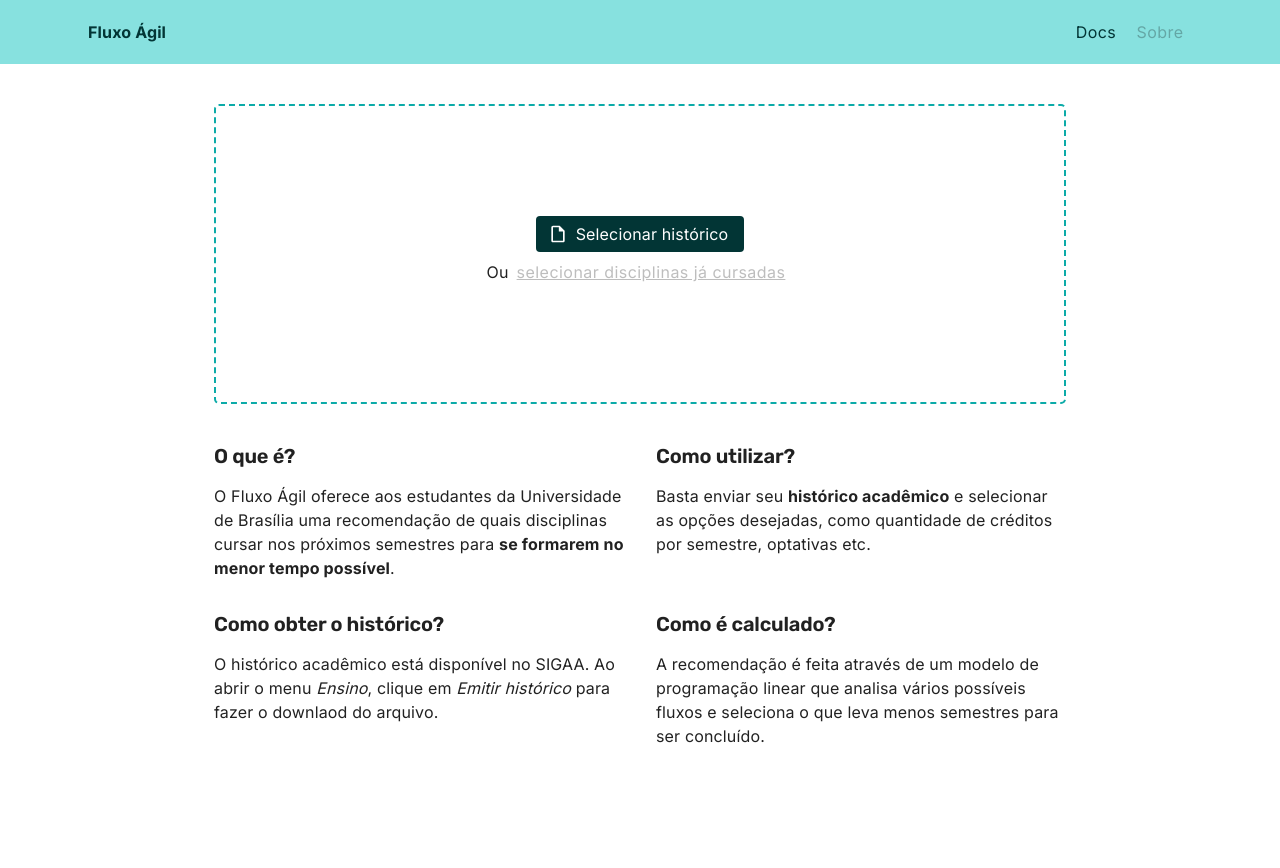
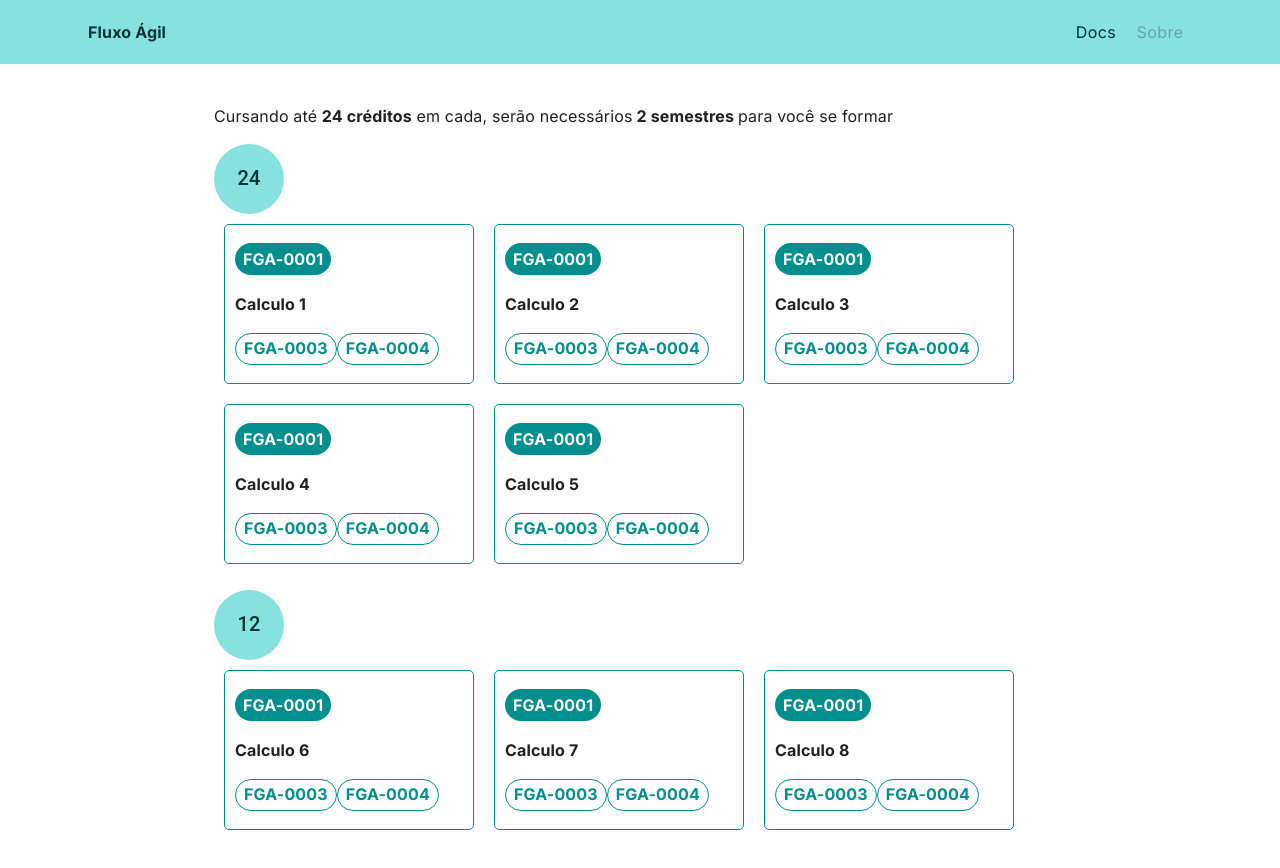
Before and after one commit to UnBArqDsw2022-1/2022.1_G4_FluxoAgil-client, a React (Vite) app: page / in a window 1280 px wide. Shown: the top 868 px of the page. Before the commit the page ends 828 px from the top, so only its background shows below. Built offline with nearby package versions, Linux system fonts and the light colour scheme.

Commit message:
feat: adiciona componente de recomendacao
Co-authored-by: AnaCarolinaRodriguesLeite <anacarolinarodrigues480@gmail.com>
Co-authored-by: AmandaNbr <amandapnobre@gmail.com>

```diff
--- /dev/null
+++ b/src/components/Recommendation.tsx
@@ -0,0 +1,153 @@
+import { Recommendation, Period, Course } from '@/types'
+import { Grid, Typography, Box, Chip } from '@mui/material'
+import React from 'react'
+
+const recommendationExample: Recommendation = {
+  maxCreditsByPeriod: 24,
+  periods: [
+    {
+      credits: 24,
+      courses: [
+        {
+          id: 'FGA-0001',
+          title: 'Calculo 1',
+          prerequisites: ['FGA-0003', 'FGA-0004'],
+        },
+        {
+          id: 'FGA-0001',
+          title: 'Calculo 2',
+          prerequisites: ['FGA-0003', 'FGA-0004'],
+        },
+        {
+          id: 'FGA-0001',
+          title: 'Calculo 3',
+          prerequisites: ['FGA-0003', 'FGA-0004'],
+        },
+        {
+          id: 'FGA-0001',
+          title: 'Calculo 4',
+          prerequisites: ['FGA-0003', 'FGA-0004'],
+        },
+        {
+          id: 'FGA-0001',
+          title: 'Calculo 5',
+          prerequisites: ['FGA-0003', 'FGA-0004'],
+        },
+      ],
+    },
+    {
+      credits: 12,
+      courses: [
+        {
+          id: 'FGA-0001',
+          title: 'Calculo 6',
+          prerequisites: ['FGA-0003', 'FGA-0004'],
+        },
+        {
+          id: 'FGA-0001',
+          title: 'Calculo 7',
+          prerequisites: ['FGA-0003', 'FGA-0004'],
+        },
+        {
+          id: 'FGA-0001',
+          title: 'Calculo 8',
+          prerequisites: ['FGA-0003', 'FGA-0004'],
+        },
+      ],
+    },
+  ],
+}
+
+export default function RecommendationContainer() {
+  const recommendation: Recommendation = recommendationExample
+
+  return (
+    <Grid container spacing={2}>
+      <Grid item xs={12}>
+        <Typography variant="body1">
+          Cursando até{' '}
+          <strong> {recommendation.maxCreditsByPeriod} créditos</strong> em
+          cada, serão necessários
+          <strong> {recommendation.periods.length} semestres </strong>
+          para você se formar
+        </Typography>
+      </Grid>
+      <Grid item container xs={12} spacing={2} padding={0}>
+        {recommendation.periods.map((period: Period) => {
+          return (
+            <Grid item container xs={12} padding={0}>
+              <Grid item sx={{ width: '96px' }}>
+                <Typography
+                  variant="h6"
+                  sx={{
+                    display: 'inline-block',
+                    backgroundColor: 'primary.main',
+                    color: 'primary.contrastText',
+                    height: '70px',
+                    width: '70px',
+                    textAlign: 'center',
+                    paddingTop: '18px',
+                    borderRadius: '50%',
+                  }}
+                >
+                  {period.credits}
+                </Typography>
+              </Grid>
+              <Grid item sx={{ width: '100%' }} container alignItems="center">
+                {period.courses.map((course: Course) => (
+                  <Box
+                    height="160px"
+                    width="250px"
+                    border="1px solid #008F8C"
+                    borderRadius="5px"
+                    padding="10px"
+                    margin="10px"
+                    sx={{
+                      display: 'flex',
+                      flexDirection: 'column',
+                      justifyContent: 'space-around',
+                    }}
+                  >
+                    <div>
+                      <Chip
+                        label={course.id}
+                        color="secondary"
+                        sx={{
+                          paddingY: '4px',
+                          paddingX: '8px',
+                          lineHeight: '110%',
+                          backgroundColor: '#008F8C',
+                          color: '#FFF',
+                        }}
+                      />
+                    </div>
+                    <Typography variant="body1">
+                      <strong>{course.title}</strong>
+                    </Typography>
+                    <div>
+                      {course.prerequisites.map((prerequisite: string) => {
+                        return (
+                          <Chip
+                            label={prerequisite}
+                            variant="outlined"
+                            sx={{
+                              paddingY: '4px',
+                              paddingX: '8px',
+                              lineHeight: '110%',
+                              border: '1px solid #008F8C',
+                              color: '#008F8C',
+                            }}
+                          />
+                        )
+                      })}
+                    </div>
+                  </Box>
+                ))}
+              </Grid>
+            </Grid>
+          )
+        })}
+      </Grid>
+    </Grid>
+  )
+}
--- a/src/containers/App.tsx
+++ b/src/containers/App.tsx
@@ -7,6 +7,7 @@ import AcademicHistoryUpload from '@/components/AcademicHistoryUpload'
 
 import { selectAcademicHistory } from '@/store/recommendation'
 import RecommendationSettings from '@/components/RecommendationSettings'
+import Recommendation from '@/components/Recommendation'
 
 function App() {
   const academicHistory = useSelector(selectAcademicHistory)
@@ -17,13 +18,14 @@ function App() {
 
       <Box py={5}>
         <Container maxWidth="md">
-          {academicHistory ? (
+          {/* {academicHistory ? (
             <RecommendationSettings />
           ) : (
             <AcademicHistoryUpload />
           )}
 
-          <Guide />
+          <Guide /> */}
+          <Recommendation />
         </Container>
       </Box>
     </Box>
--- a/src/theme/index.ts
+++ b/src/theme/index.ts
@@ -29,7 +29,7 @@ const theme = createTheme({
     },
     secondary: {
       main: '#023535',
-      contrastText: 'white',
+      contrastText: '#FFFFFF',
     },
   },
 
@@ -53,6 +53,18 @@ const theme = createTheme({
         },
       },
     },
+    MuiChip: {
+      styleOverrides: {
+        root: {
+          fontFamily: 'Inter',
+          fontSize: '1rem',
+          fontWeight: '700',
+          span: {
+            padding: 0,
+          },
+        },
+      },
+    },
   },
 
   typography,
--- a/src/types/index.ts
+++ b/src/types/index.ts
@@ -34,7 +34,7 @@ export interface Course {
   prerequisites: string[]
 }
 
-interface Period {
+export interface Period {
   credits: number
   courses: Course[]
 }
```
